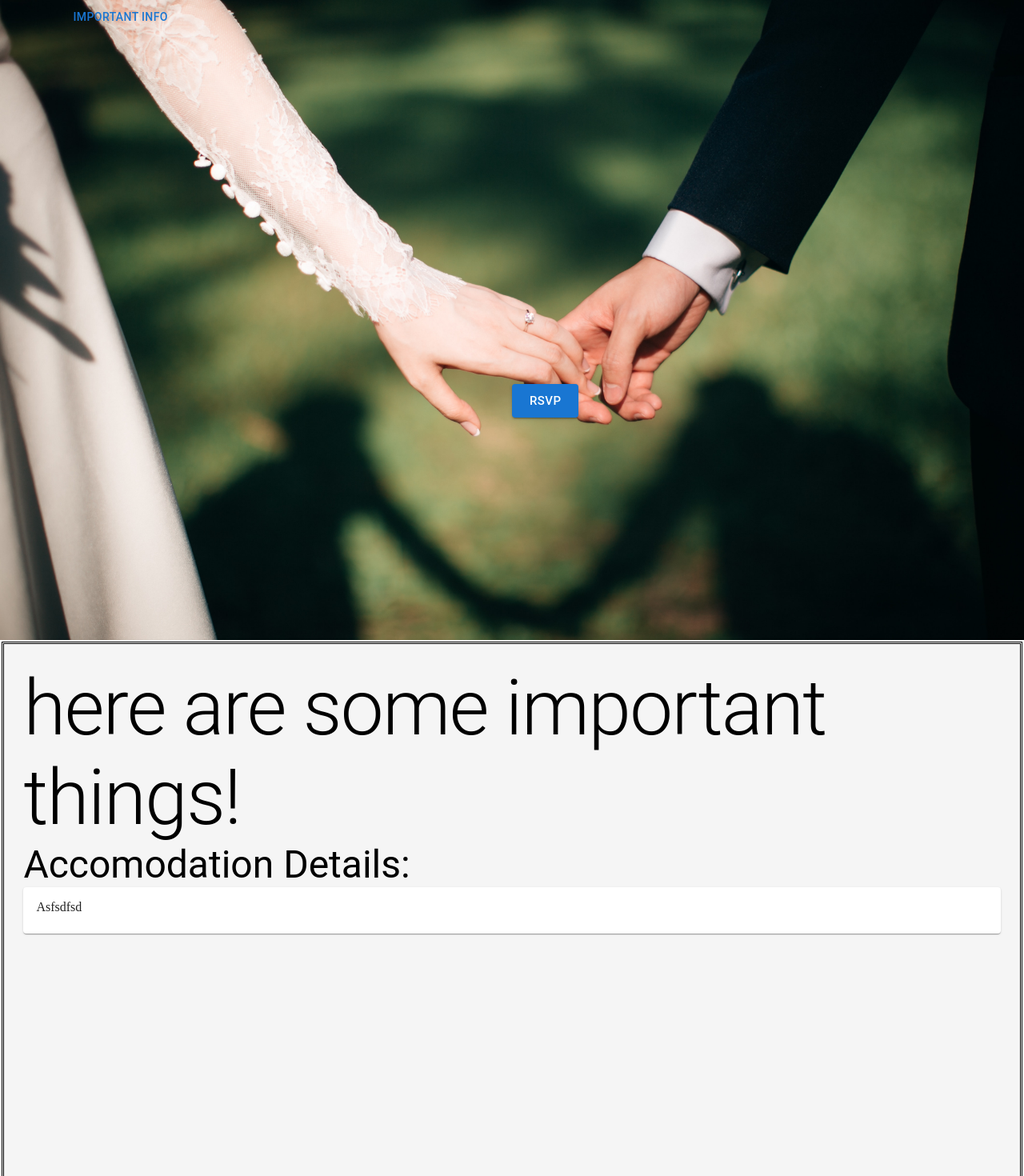
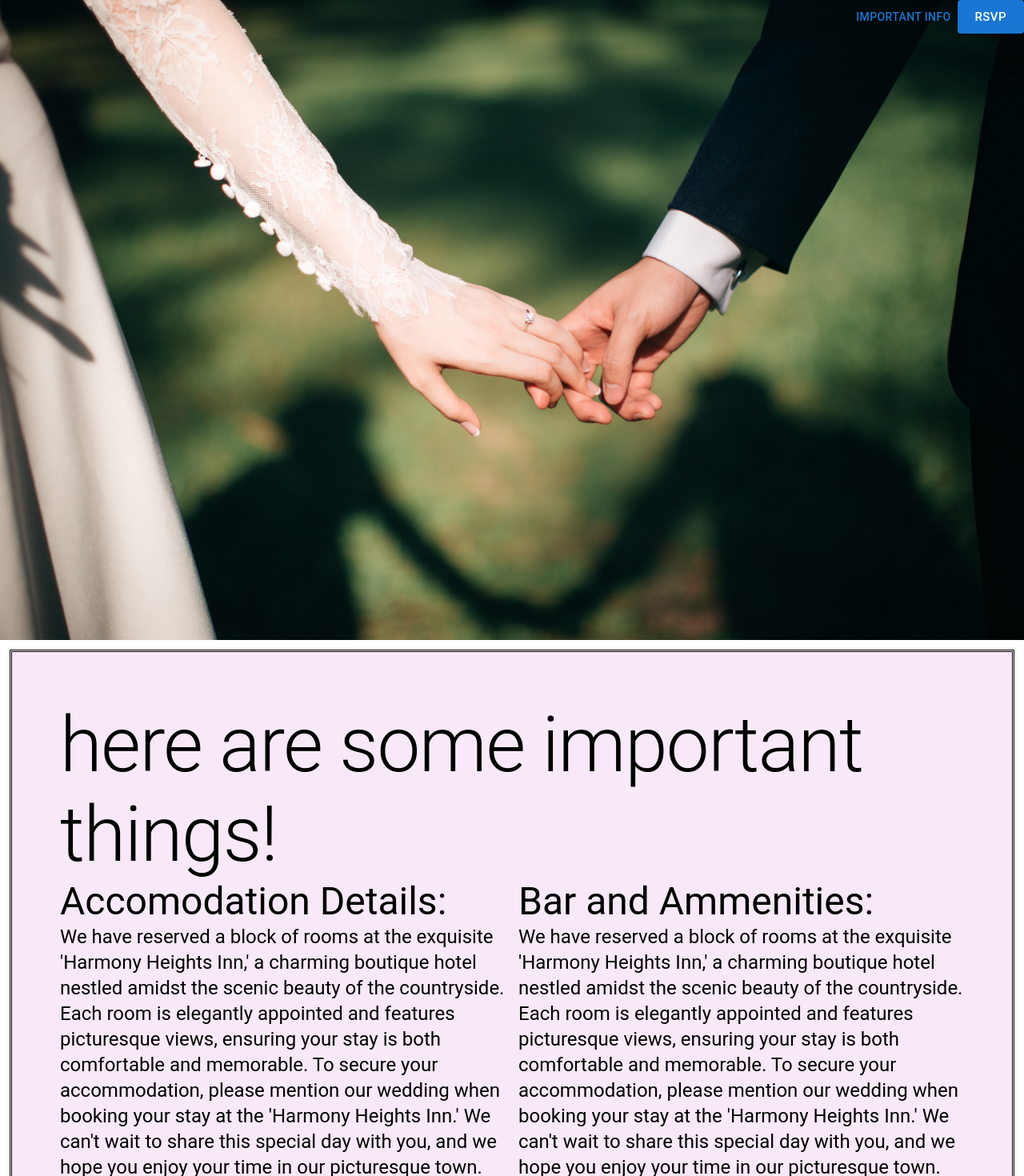
Before and after one commit to JackCotter/WeddingRSVP, a Next.js app in the folder client/: page / in a window 1280 px wide. Shown: the top 1470 px of the page at 80% size. Built offline with nearby package versions, Linux system fonts and the light colour scheme.

Commit message:
added info in page and styling

```diff
--- a/client/pages/index.tsx
+++ b/client/pages/index.tsx
@@ -26,6 +26,10 @@ export default function Home() {
   return (
     <Stack direction="column" className={style["container"]}>
       <div className={style["main-page"]}>
+        <div className={style["button-container"]}>
+          <Button className={style["info-button"]} onClick={scrollToBottom}>
+            important info
+          </Button>
           <Button
             className={style["rsvp-button"]}
             onClick={() => setShowRsvpModal(true)}
@@ -34,19 +38,45 @@ export default function Home() {
           >
             RSVP
           </Button>
+        </div>
         {showRsvpModal && <RsvpModal onClose={() => setShowRsvpModal(false)} />}
-        <Button onClick={scrollToBottom}>important info</Button>
       </div>
       <Box className={style["important-info"]}>
         <Typography className={style["cursive"]} variant="h1">
           here are some important things!
         </Typography>
+        <Stack direction="row" spacing={2}>
+          <Stack direction="column">
             <Typography className={style["cursive"]} variant="h3">
               Accomodation Details:
             </Typography>
-        <Card>
-          <CardContent>Asfsdfsd</CardContent>
-        </Card>
+            <Typography className={style["cursive"]} variant="h5">
+              We have reserved a block of rooms at the exquisite 'Harmony
+              Heights Inn,' a charming boutique hotel nestled amidst the scenic
+              beauty of the countryside. Each room is elegantly appointed and
+              features picturesque views, ensuring your stay is both comfortable
+              and memorable. To secure your accommodation, please mention our
+              wedding when booking your stay at the 'Harmony Heights Inn.' We
+              can't wait to share this special day with you, and we hope you
+              enjoy your time in our picturesque town.
+            </Typography>
+          </Stack>
+          <Stack direction="column">
+            <Typography className={style["cursive"]} variant="h3">
+              Bar and Ammenities:
+            </Typography>
+            <Typography className={style["cursive"]} variant="h5">
+              We have reserved a block of rooms at the exquisite 'Harmony
+              Heights Inn,' a charming boutique hotel nestled amidst the scenic
+              beauty of the countryside. Each room is elegantly appointed and
+              features picturesque views, ensuring your stay is both comfortable
+              and memorable. To secure your accommodation, please mention our
+              wedding when booking your stay at the 'Harmony Heights Inn.' We
+              can't wait to share this special day with you, and we hope you
+              enjoy your time in our picturesque town.
+            </Typography>
+          </Stack>
+        </Stack>
       </Box>
     </Stack>
   );
--- a/client/styles/Home.module.css
+++ b/client/styles/Home.module.css
@@ -13,27 +13,40 @@
   background-size: cover;
   width: 100%;
   height: 100vh;
+  display: flex;
+  align-items: flex-start;
+  justify-content: flex-end;
 }
 
 .important-info {
-  background-color: whitesmoke;
+  background-color: #f7e9f7;
   background-size: cover; /* Adjust the sizing of the background */
   border-style: double;
-  margin: 0.3vh;
-  padding: 3vh;
-  height: 96.7vh;
+  margin: 1.5vh;
+  padding: 7.5vh;
+  height: 82vh;
+  font-family: 'Dancing Script', cursive;
 }
 
 .rsvp-button {
-  left: 50%;
-  top: 60%;
-  transition: opacity is ease-in-out;
+  margin: 10px;
+  background-color: white;
+  color: black;
 }
 
-.rsvp-button.fade-in {
-  opacity: 1;
+.rsvp-button:hover {
+  background-color: gray;
 }
 
-/* .cursive {
+.info-button {
+  margin: 10px;
+  color: white;
+}
+
+.info-button:hover {
+  color: gray;
+}
+
+.cursive {
   font-family: 'Dancing Script', cursive;
-} */
+}
--- a/client/styles/globals.css
+++ b/client/styles/globals.css
@@ -3,4 +3,9 @@
 body{
   margin: 0;
   padding: 0;
+  /* font-family: 'Dancing Script' cursive; */
 }
+
+/* h1 {
+  font-family:'Courier New', Courier, monospace;
+} */
--- a/client/utils/theme.ts
+++ b/client/utils/theme.ts
@@ -1,9 +1,9 @@
 import { createTheme } from '@mui/material/styles';
 
 const theme = createTheme({
-  typography: {
-    fontFamily: 'Dancing Script, cursive',
-  },
+  // typography: {
+  //   // fontFamily: 'Dancing Script, cursive',
+  // },
 });
 
 export default theme;
```
Lines whose indentation alone changed are shown as unchanged.
